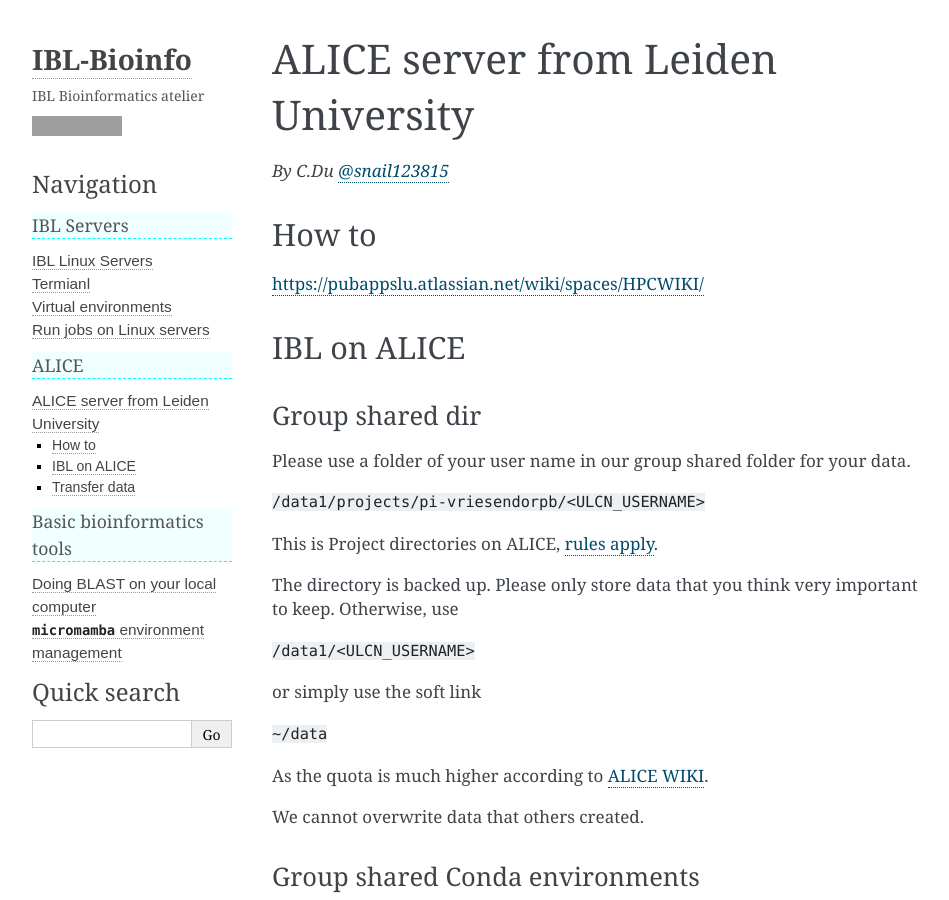
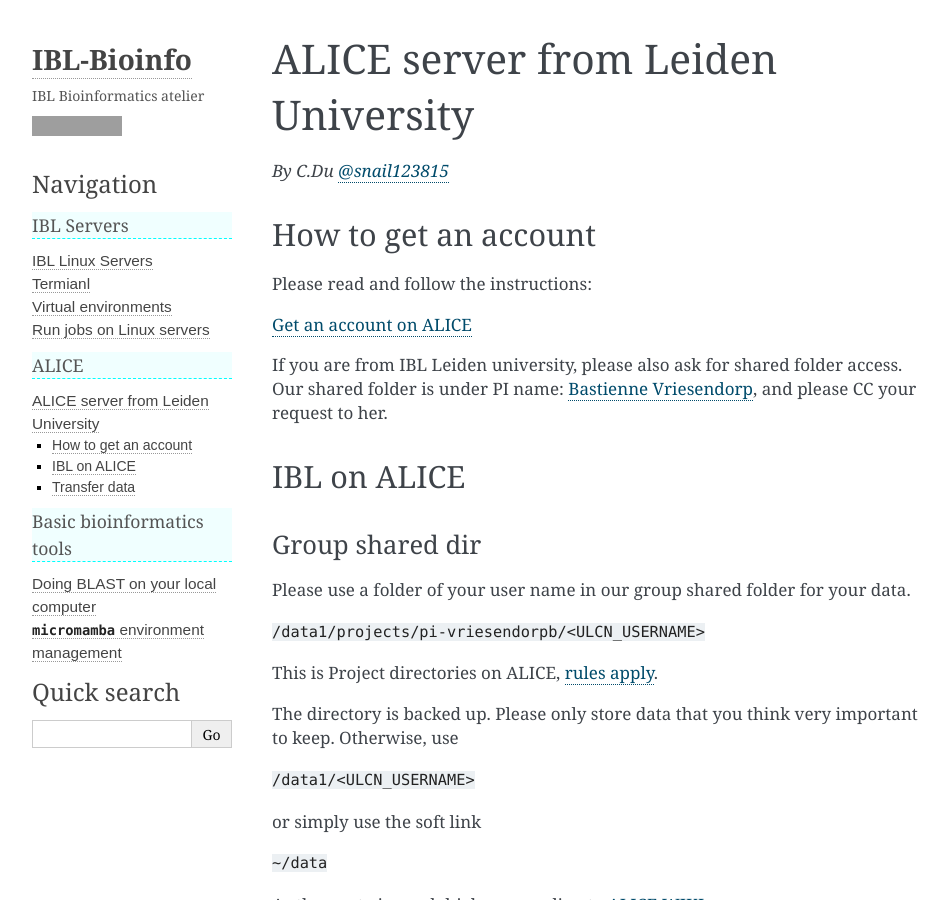
Before and after one commit to snail123815/IBL-bioinfomatics-wiki, a Sphinx documentation site: the page built from docs/source/alice/alice_ibl.md, in a window 1280 px wide and 900 px high. Shown: the whole window, without its empty margins (148-1097 px from the left). Built offline with Sphinx 7.4.7, drawn with Linux system fonts in a browser that asks for light colours; grey boxes are pictures that could not be loaded.

Commit message:
Added shared folder access while requesting access ALICE (#35)

````diff
--- a/docs/source/alice/alice_ibl.md
+++ b/docs/source/alice/alice_ibl.md
@@ -9,9 +9,13 @@
 ---
 ```
 
-## How to
+## How to get an account
 
-[https://pubappslu.atlassian.net/wiki/spaces/HPCWIKI/](https://pubappslu.atlassian.net/wiki/spaces/HPCWIKI/)
+Please read and follow the instructions:
+
+[Get an account on ALICE](https://pubappslu.atlassian.net/wiki/spaces/HPCWIKI/pages/37519441/Getting+an+account+on+ALICE)
+
+If you are from IBL Leiden university, please also ask for shared folder access. Our shared folder is under PI name: [Bastienne Vriesendorp](https://www.universiteitleiden.nl/en/staffmembers/bastienne-vriesendorp), and please CC your request to her.
 
 ## IBL on ALICE
 
````
